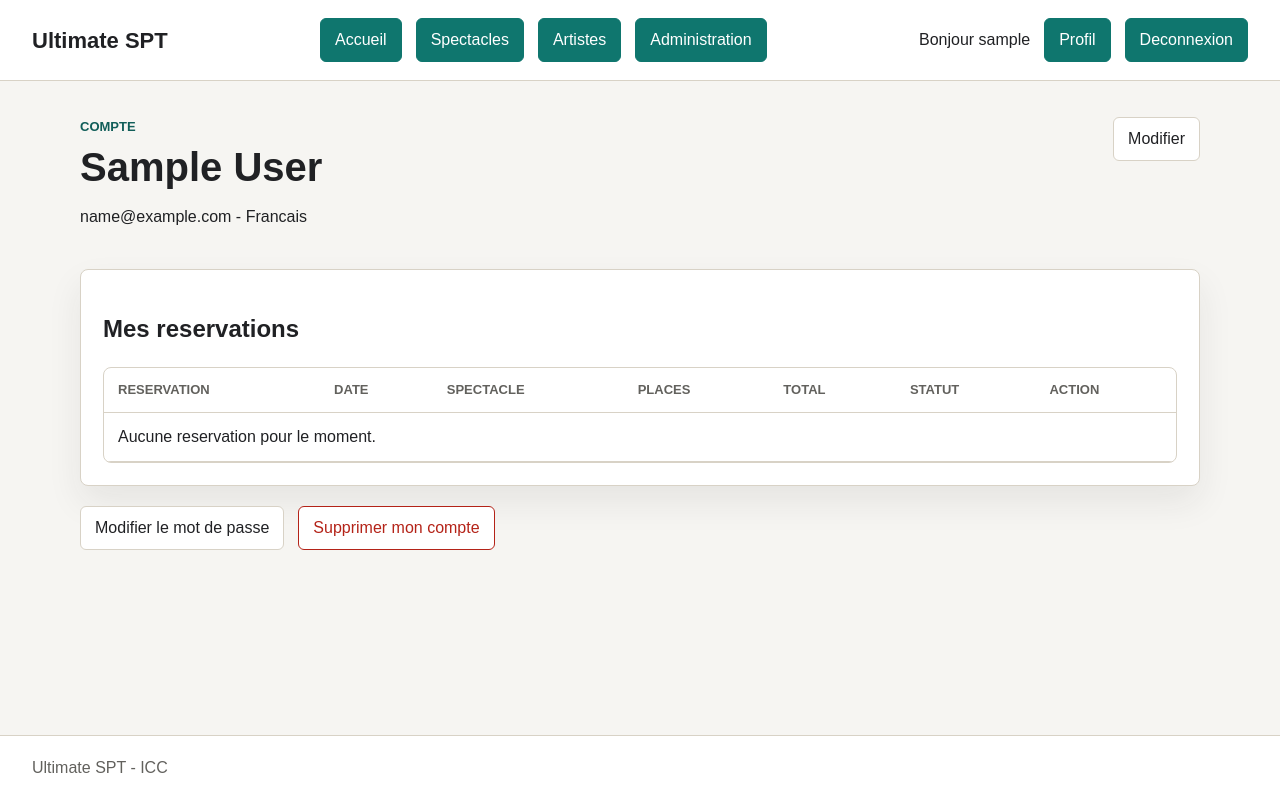
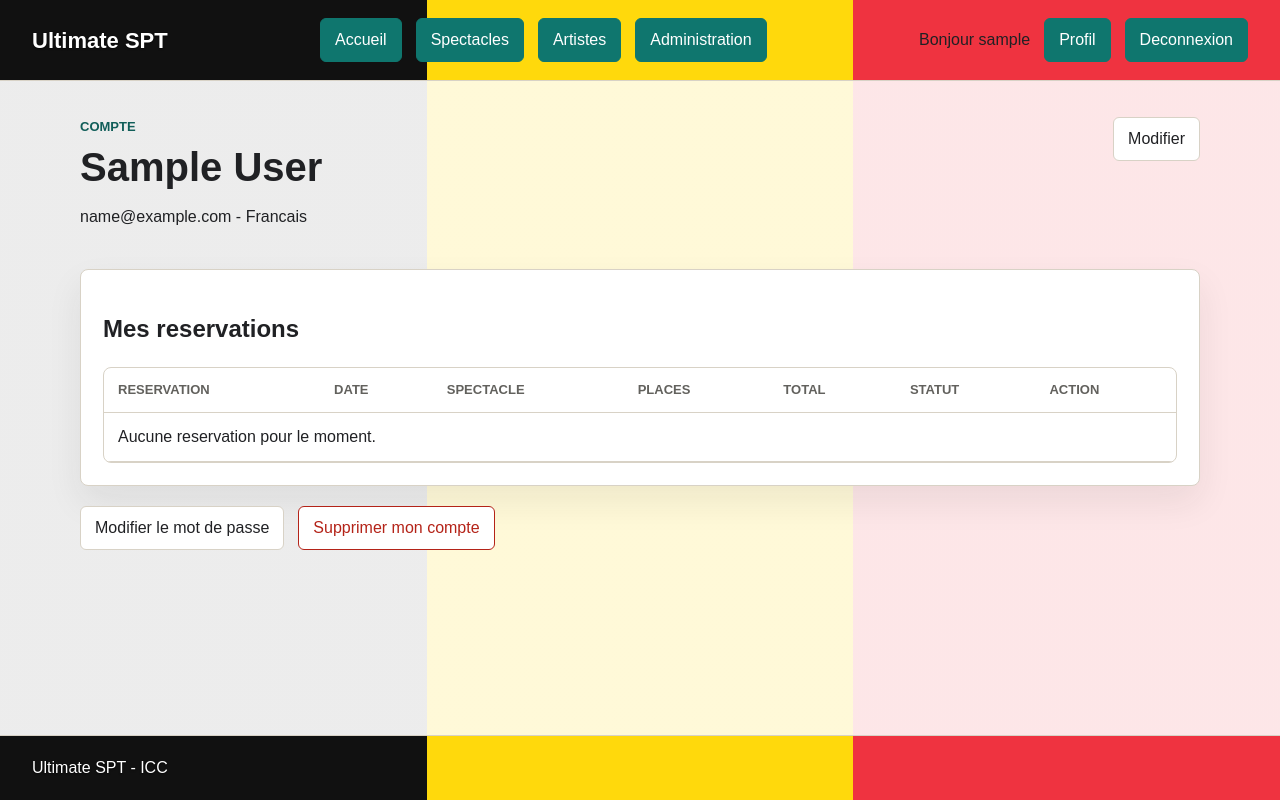
Before and after one commit to Dimson4448/reservationsDjango, a Django app: page /accounts/profile/ in a window 1280 px wide. Run offline with Django 5.2, Linux system fonts and the light colour scheme; the visitor is signed in with stand-in values (Sample User, id 1); data comes from the database, SQL or seed files in the repository; data that the repository does not hold is empty; parts of the project's set-up code (start-up, migrations or seed data) failed here and were passed over.

Commit message:
Apply Belgian themed backgrounds

```diff
--- a/catalogue/static/catalogue/css/app.css
+++ b/catalogue/static/catalogue/css/app.css
@@ -1,6 +1,9 @@
 :root {
     color-scheme: light;
-    --bg: #f6f5f2;
+    --belgian-black: #111111;
+    --belgian-yellow: #ffd90c;
+    --belgian-red: #ef3340;
+    --bg: linear-gradient(90deg, rgba(17, 17, 17, 0.08) 0 33.33%, rgba(255, 217, 12, 0.16) 33.33% 66.66%, rgba(239, 51, 64, 0.12) 66.66% 100%);
     --surface: #ffffff;
     --surface-muted: #ece8df;
     --text: #202124;
@@ -45,14 +48,15 @@ a:hover {
     gap: 24px;
     align-items: center;
     padding: 18px 32px;
-    background: var(--surface);
+    background: linear-gradient(90deg, var(--belgian-black) 0 33.33%, var(--belgian-yellow) 33.33% 66.66%, var(--belgian-red) 66.66% 100%);
     border-bottom: 1px solid var(--line);
 }
 
 .brand {
-    color: var(--text);
+    color: #fff;
     font-size: 22px;
     font-weight: 700;
+    text-shadow: 0 1px 2px rgba(0, 0, 0, 0.65);
 }
 
 .main-nav,
@@ -86,9 +90,10 @@ a:hover {
 
 .site-footer {
     padding: 20px 32px;
-    color: var(--muted);
-    background: var(--surface);
+    color: #fff;
+    background: linear-gradient(90deg, var(--belgian-black) 0 33.33%, var(--belgian-yellow) 33.33% 66.66%, var(--belgian-red) 66.66% 100%);
     border-top: 1px solid var(--line);
+    text-shadow: 0 1px 2px rgba(0, 0, 0, 0.65);
 }
 
 .home-page {
@@ -103,11 +108,11 @@ a:hover {
 }
 
 .home-page .site-header {
-    background: rgba(255, 255, 255, 0.94);
+    background: linear-gradient(90deg, var(--belgian-black) 0 33.33%, var(--belgian-yellow) 33.33% 66.66%, var(--belgian-red) 66.66% 100%);
 }
 
 .home-page .site-footer {
-    background: rgba(255, 255, 255, 0.94);
+    background: linear-gradient(90deg, var(--belgian-black) 0 33.33%, var(--belgian-yellow) 33.33% 66.66%, var(--belgian-red) 66.66% 100%);
 }
 
 .hero {
```
